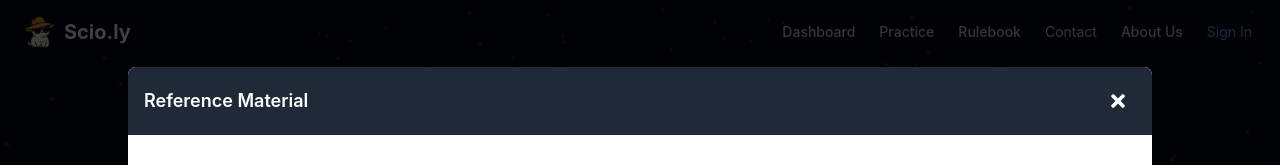
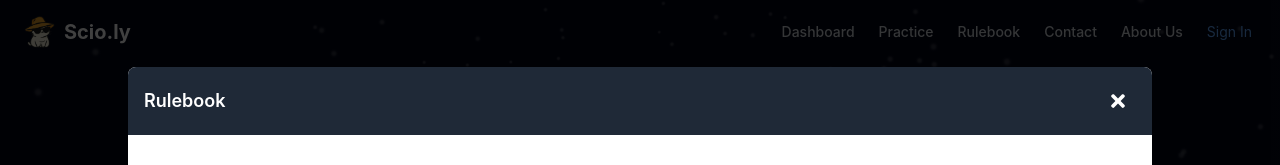
Before and after one commit to NapervilleASK/Scio.ly, a Next.js app in the folder frontend/science-olympiad-practice/: page / in a window 1280 px wide. Both pictures are taken after a click on the button "Rulebook". Shown: the top 165 px of the page. Built offline with nearby package versions, Linux system fonts and the light colour scheme; no server answers.

Commit message:
new stars / header fixes

```diff
--- a/frontend/science-olympiad-practice/src/app/components/Header.tsx
+++ b/frontend/science-olympiad-practice/src/app/components/Header.tsx
@@ -305,7 +305,7 @@ export default function Header() {
         isOpen={contactModalOpen}
         onClose={() => setContactModalOpen(false)}
         onSubmit={handleContact}
-        darkMode={darkMode || shouldBeTransparent}
+        darkMode={darkMode}
       />
       <ToastContainer theme={darkMode || shouldBeTransparent ? "dark" : "light"} />
 
@@ -342,13 +342,14 @@ export default function Header() {
                 Practice
               </Link>
               <PDFViewer
-          pdfPath="/scioly-rules.pdf"
-          buttonText="Rulebook"
-          darkMode={darkMode}
-        />
+                pdfPath="/scioly-rules.pdf"
+                buttonText="Rulebook"
+                darkMode={darkMode}
+                data-pdf-viewer="rulebook"
+              />
               <button
                 onClick={() => setContactModalOpen(true)}
-                className={`transition-colors duration-1000 ease-in-out px-1 py-1 rounded-md text-sm ${linkColorClass}`}
+                className={`transition-colors duration-1000 ease-in-out px-1 py-1 rounded-md text-sm font-medium ${linkColorClass}`}
               >
                 Contact
               </button>
@@ -409,15 +410,22 @@ export default function Header() {
                       >
                         Practice
                       </Link>
-                      <Link
-                        href="/rules"
-                        className={`block px-4 py-2 text-sm ${
+                      <button
+                        onClick={() => {
+                          setMobileMenuOpen(false);
+                          setTimeout(() => {
+                            const pdfViewerButton = document.querySelector('[data-pdf-viewer="rulebook"]') as HTMLButtonElement;
+                            if (pdfViewerButton) {
+                              pdfViewerButton.click();
+                            }
+                          }, 100);
+                        }}
+                        className={`block w-full text-left px-4 py-2 text-sm ${
                           darkMode ? 'text-gray-300 hover:bg-gray-700' : 'text-gray-700 hover:bg-gray-100'
                         }`}
-                        onClick={() => setMobileMenuOpen(false)}
                       >
-                        Rules
-                      </Link>
+                        Rulebook
+                      </button>
                       <button
                         onClick={() => {
                           setMobileMenuOpen(false);
--- a/frontend/science-olympiad-practice/src/app/components/PDFViewer.tsx
+++ b/frontend/science-olympiad-practice/src/app/components/PDFViewer.tsx
@@ -8,11 +8,21 @@ interface PDFViewerProps {
   pdfPath: string;
   buttonText?: string;
   darkMode: boolean;
+  'data-pdf-viewer'?: string;
+  className?: string;
+  style?: React.CSSProperties;
+  onClick?: React.MouseEventHandler<HTMLButtonElement>;
 }
 
-const PDFViewer: React.FC<PDFViewerProps> = ({ pdfPath, buttonText = "Reference Material", darkMode }) => {
+const PDFViewer = React.forwardRef<HTMLButtonElement, PDFViewerProps>(({
+  pdfPath,
+  buttonText = "Reference Material",
+  darkMode,
+  ...rest // Spread rest of props
+}, ref) => {
   const [isOpen, setIsOpen] = useState(false);
   const [mounted, setMounted] = useState(false);
+  const [pdfError, setPdfError] = useState(false);
 
   useEffect(() => {
     setMounted(true);
@@ -21,6 +31,7 @@ const PDFViewer: React.FC<PDFViewerProps> = ({ pdfPath, buttonText = "Reference
 
   const openPDF = () => {
     setIsOpen(true);
+    setPdfError(false);
     // Prevent body scrolling when modal is open
     document.body.style.overflow = 'hidden';
   };
@@ -29,6 +40,10 @@ const PDFViewer: React.FC<PDFViewerProps> = ({ pdfPath, buttonText = "Reference
     setIsOpen(false);
     // Restore body scrolling when modal is closed
     document.body.style.overflow = 'auto';
+  };
+
+  const handlePdfError = () => {
+    setPdfError(true);
   };
 
   const Modal = () => {
@@ -41,7 +56,7 @@ const PDFViewer: React.FC<PDFViewerProps> = ({ pdfPath, buttonText = "Reference
           onClick={(e) => e.stopPropagation()}
         >
           <div className={`flex justify-between items-center p-4 ${darkMode ? 'bg-gray-800 text-white' : 'bg-blue-100 text-gray-800'} rounded-t-lg`}>
-            <h3 className="text-lg font-semibold">Reference Material</h3>
+            <h3 className="text-lg font-semibold">{buttonText}</h3>
             <button
               onClick={closePDF}
               className={`p-2 rounded-full hover:bg-opacity-20 ${darkMode ? 'hover:bg-white text-white' : 'hover:bg-gray-500 text-gray-700'}`}
@@ -51,11 +66,25 @@ const PDFViewer: React.FC<PDFViewerProps> = ({ pdfPath, buttonText = "Reference
             </button>
           </div>
           <div className="flex-1 overflow-hidden bg-white">
-            <iframe
-              src={`${pdfPath}#view=FitH`}
-              className="w-full h-full border-none"
-              title="PDF Viewer"
-            />
+            {pdfError ? (
+              <div className="flex flex-col items-center justify-center h-full p-8 text-center">
+                <p className="text-red-500 mb-4">Failed to load PDF. Please try downloading it instead.</p>
+                <a
+                  href={pdfPath}
+                  download
+                  className={`px-4 py-2 rounded ${darkMode ? 'bg-blue-600 hover:bg-blue-700' : 'bg-blue-500 hover:bg-blue-600'} text-white`}
+                >
+                  Download PDF
+                </a>
+              </div>
+            ) : (
+              <iframe
+                src={`${pdfPath}?t=${Date.now()}`}
+                className="w-full h-full border-none"
+                title="PDF Viewer"
+                onError={handlePdfError}
+              />
+            )}
           </div>
         </div>
       </div>,
@@ -66,18 +95,20 @@ const PDFViewer: React.FC<PDFViewerProps> = ({ pdfPath, buttonText = "Reference
   return (
     <>
       <button
+        ref={ref}
         onClick={openPDF}
-        className={`${ buttonText == "Rulebook" ? (darkMode
+        className={`${ buttonText === "Rulebook" ? (darkMode
           ? 'text-gray-300 hover:text-white'
           : 'text-gray-700 hover:text-gray-900'
         ) : 'flex items-center gap-2 px-4 py-3 rounded-lg shadow-lg transition-all duration-300 hover:scale-105'} ${
-          buttonText == "Rulebook"
+          buttonText === "Rulebook"
           ? 'transition-colors duration-1000 ease-in-out px-1 py-1 rounded-md text-sm font-medium '
           :
           darkMode
             ? 'bg-blue-600 hover:bg-blue-700 text-white'
             : 'bg-blue-500 hover:bg-blue-600 text-white'
         }`}
+        {...rest} // Spread rest of props to button
       >
         {buttonText}
       </button>
@@ -85,6 +116,8 @@ const PDFViewer: React.FC<PDFViewerProps> = ({ pdfPath, buttonText = "Reference
       {isOpen && <Modal />}
     </>
   );
-};
+});
+
+PDFViewer.displayName = 'PDFViewer';
 
 export default PDFViewer;
--- a/frontend/science-olympiad-practice/src/app/page.tsx
+++ b/frontend/science-olympiad-practice/src/app/page.tsx
@@ -98,9 +98,9 @@ export default function HomePage() {
         )}
 
         {darkMode && (
-          <div className="absolute inset-0 z-0">
+          <div className="absolute inset-0 z-5">
             <Canvas>
-              <Stars radius={42} count={2500} factor={4} fade speed={1} />
+              <Stars radius={100} count={2000} factor={10} saturation={100} fade speed={1} />
             </Canvas>
           </div>
         )}
```
